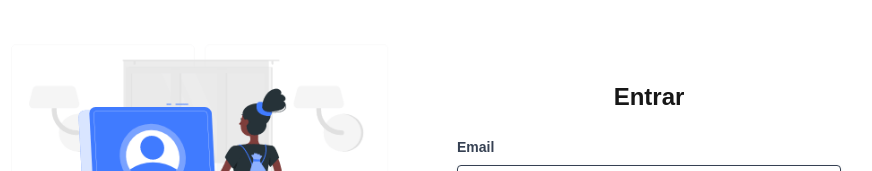
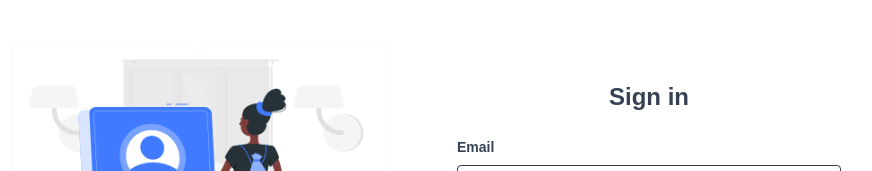
Before and after one commit to Breno-MT/Crypto_Wallet_FrontEnd, a Next.js app: page / in a window 1280 px wide. Shown: the part 181-352 px from the top of the page, without its empty margins (215-1087 px from the left). Built offline with nearby package versions, Linux system fonts and the light colour scheme; no server answers.

Commit message:
REFACT: changed from portuguese to english, added color to the text

```diff
--- a/src/components/LoginForm.js
+++ b/src/components/LoginForm.js
@@ -27,7 +27,7 @@
         onSubmit={handleSubmit}
         className="bg-white rounded px-8 pt-6 pb-8 max-w-md w-full"
       >
-        <h2 className="text-2xl font-bold mb-6 text-center">Entrar</h2>
+        <h2 className="text-2xl font-bold mb-6 text-center text-gray-700">Sign in</h2>
 
         <div className="mb-4">
           <label
```
